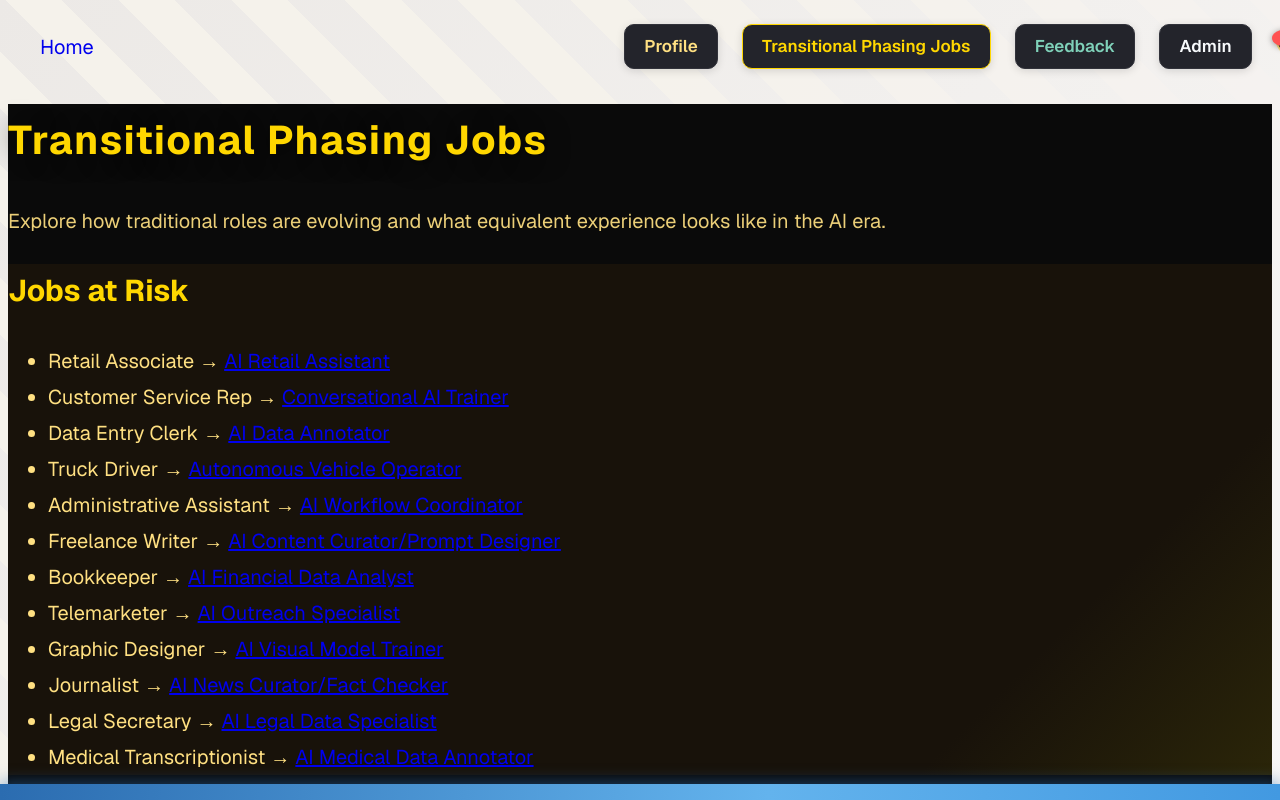
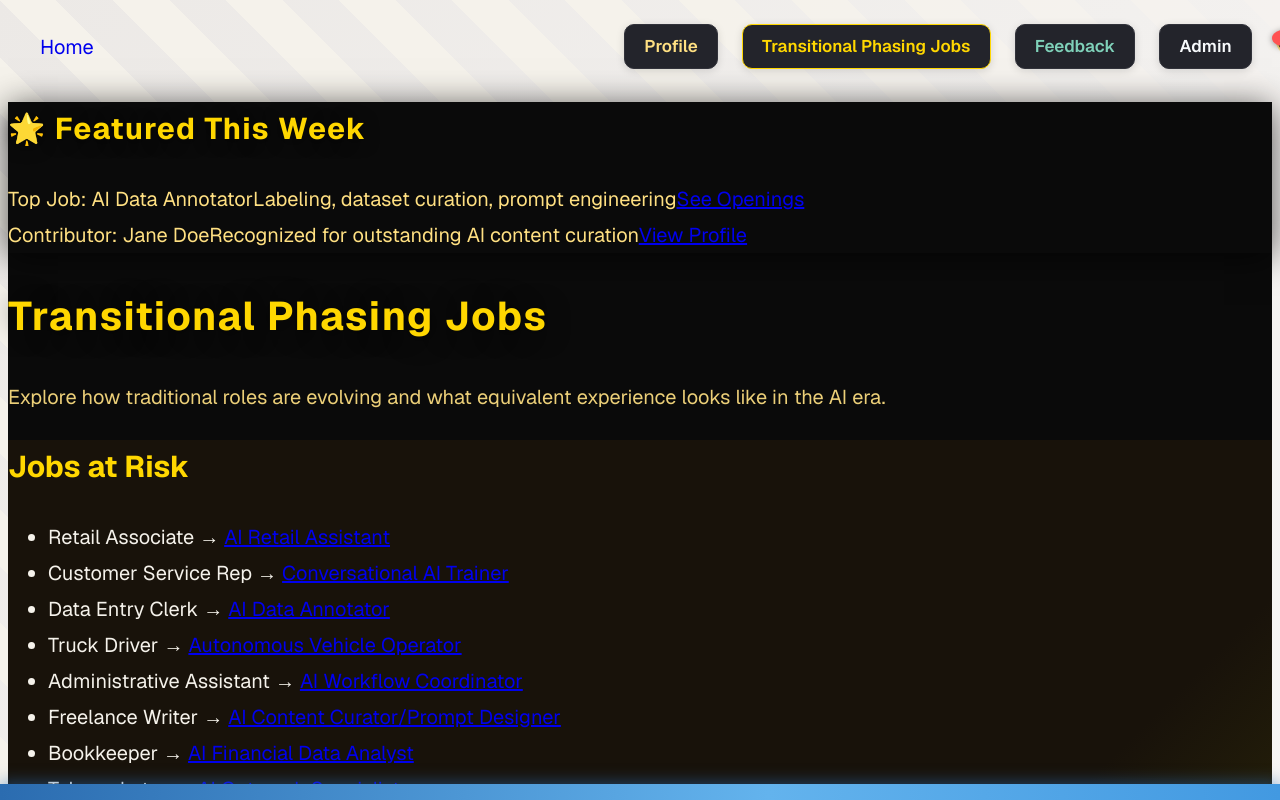
Before and after one commit to Shellzonit/auralis-sanctuary-, a Next.js app: page /transitional-phasing-jobs in a window 1280 px wide. Shown: the top 800 px of the page. Built offline with nearby package versions, Linux system fonts and the light colour scheme.

Commit message:
Add interactive hover effects and animations to lists and tables

```diff
--- a/app/transitional-phasing-jobs/page.tsx
+++ b/app/transitional-phasing-jobs/page.tsx
@@ -1,6 +1,22 @@
 export default function TransitionalPhasingJobs() {
   return (
     <main className="min-h-screen flex flex-col items-center justify-center bg-black text-yellow-300 px-6 py-16" style={{ background: '#0a0a0a' }}>
+      {/* Spotlight Section */}
+      <section className="w-full max-w-3xl rounded-2xl shadow-xl p-8 border-2 border-yellow-400 mb-12 mt-4 bg-gradient-to-br from-yellow-900/80 to-yellow-700/40 flex flex-col items-center" style={{ color: '#ffe082', boxShadow: '0 4px 32px #000a' }}>
+        <h2 className="text-3xl font-extrabold mb-4 text-center tracking-wide" style={{ color: '#ffd700', textShadow: '0 2px 16px #000a', letterSpacing: 1.2 }}>🌟 Featured This Week</h2>
+        <div className="w-full flex flex-col md:flex-row md:justify-center gap-6">
+          <div className="flex-1 bg-black/60 rounded-xl p-6 border border-yellow-700 flex flex-col items-center">
+            <span className="font-bold text-lg mb-2" style={{ color: '#ffe082' }}>Top Job: AI Data Annotator</span>
+            <span className="text-base mb-2">Labeling, dataset curation, prompt engineering</span>
+            <a href="#" className="text-amber-200 underline font-semibold hover:text-amber-300 transition-colors">See Openings</a>
+          </div>
+          <div className="flex-1 bg-black/60 rounded-xl p-6 border border-yellow-700 flex flex-col items-center">
+            <span className="font-bold text-lg mb-2" style={{ color: '#ffe082' }}>Contributor: Jane Doe</span>
+            <span className="text-base mb-2">Recognized for outstanding AI content curation</span>
+            <a href="#" className="text-amber-200 underline font-semibold hover:text-amber-300 transition-colors">View Profile</a>
+          </div>
+        </div>
+      </section>
       <h1 className="text-5xl font-extrabold mb-8 text-center drop-shadow-lg" style={{ color: '#ffd700', letterSpacing: 1.5, textShadow: '0 2px 24px #000a' }}>
         Transitional Phasing Jobs
       </h1>
@@ -10,42 +26,42 @@ export default function TransitionalPhasingJobs() {
       {/* Jobs at Risk Section */}
       <div className="w-full max-w-3xl rounded-xl shadow-lg p-8 border mb-12" style={{ background: 'linear-gradient(135deg, #18120a 80%, #ffd70022 100%)', borderColor: '#ffd700' }}>
         <h2 className="text-2xl font-semibold mb-6 text-center" style={{ color: '#ffd700' }}>Jobs at Risk</h2>
-        <ul className="list-disc pl-6 text-lg space-y-2" style={{ color: '#ffe082' }}>
-          <li>
-            Retail Associate → <a href="#ai-retail" className="text-amber-300 underline">AI Retail Assistant</a>
+        <ul className="list-disc pl-6 text-lg space-y-2">
+          <li className="transition-transform duration-150 hover:scale-105 hover:bg-yellow-900/20 rounded-lg px-2">
+            Retail Associate → <a href="#ai-retail" className="text-amber-300 underline hover:text-yellow-400 transition-colors">AI Retail Assistant</a>
           </li>
-          <li>
-            Customer Service Rep → <a href="#ai-customer" className="text-amber-300 underline">Conversational AI Trainer</a>
+          <li className="transition-transform duration-150 hover:scale-105 hover:bg-yellow-900/20 rounded-lg px-2">
+            Customer Service Rep → <a href="#ai-customer" className="text-amber-300 underline hover:text-yellow-400 transition-colors">Conversational AI Trainer</a>
           </li>
-          <li>
-            Data Entry Clerk → <a href="#ai-data" className="text-amber-300 underline">AI Data Annotator</a>
+          <li className="transition-transform duration-150 hover:scale-105 hover:bg-yellow-900/20 rounded-lg px-2">
+            Data Entry Clerk → <a href="#ai-data" className="text-amber-300 underline hover:text-yellow-400 transition-colors">AI Data Annotator</a>
           </li>
-          <li>
-            Truck Driver → <a href="#ai-driver" className="text-amber-300 underline">Autonomous Vehicle Operator</a>
+          <li className="transition-transform duration-150 hover:scale-105 hover:bg-yellow-900/20 rounded-lg px-2">
+            Truck Driver → <a href="#ai-driver" className="text-amber-300 underline hover:text-yellow-400 transition-colors">Autonomous Vehicle Operator</a>
           </li>
-          <li>
-            Administrative Assistant → <a href="#ai-admin" className="text-amber-300 underline">AI Workflow Coordinator</a>
+          <li className="transition-transform duration-150 hover:scale-105 hover:bg-yellow-900/20 rounded-lg px-2">
+            Administrative Assistant → <a href="#ai-admin" className="text-amber-300 underline hover:text-yellow-400 transition-colors">AI Workflow Coordinator</a>
           </li>
-          <li>
-            Freelance Writer → <a href="#ai-writer" className="text-amber-300 underline">AI Content Curator/Prompt Designer</a>
+          <li className="transition-transform duration-150 hover:scale-105 hover:bg-yellow-900/20 rounded-lg px-2">
+            Freelance Writer → <a href="#ai-writer" className="text-amber-300 underline hover:text-yellow-400 transition-colors">AI Content Curator/Prompt Designer</a>
           </li>
-          <li>
-            Bookkeeper → <a href="#ai-bookkeeper" className="text-amber-300 underline">AI Financial Data Analyst</a>
+          <li className="transition-transform duration-150 hover:scale-105 hover:bg-yellow-900/20 rounded-lg px-2">
+            Bookkeeper → <a href="#ai-bookkeeper" className="text-amber-300 underline hover:text-yellow-400 transition-colors">AI Financial Data Analyst</a>
           </li>
-          <li>
-            Telemarketer → <a href="#ai-telemarketer" className="text-amber-300 underline">AI Outreach Specialist</a>
+          <li className="transition-transform duration-150 hover:scale-105 hover:bg-yellow-900/20 rounded-lg px-2">
+            Telemarketer → <a href="#ai-telemarketer" className="text-amber-300 underline hover:text-yellow-400 transition-colors">AI Outreach Specialist</a>
           </li>
-          <li>
-            Graphic Designer → <a href="#ai-graphic" className="text-amber-300 underline">AI Visual Model Trainer</a>
+          <li className="transition-transform duration-150 hover:scale-105 hover:bg-yellow-900/20 rounded-lg px-2">
+            Graphic Designer → <a href="#ai-graphic" className="text-amber-300 underline hover:text-yellow-400 transition-colors">AI Visual Model Trainer</a>
           </li>
-          <li>
-            Journalist → <a href="#ai-journalist" className="text-amber-300 underline">AI News Curator/Fact Checker</a>
+          <li className="transition-transform duration-150 hover:scale-105 hover:bg-yellow-900/20 rounded-lg px-2">
+            Journalist → <a href="#ai-journalist" className="text-amber-300 underline hover:text-yellow-400 transition-colors">AI News Curator/Fact Checker</a>
           </li>
-          <li>
-            Legal Secretary → <a href="#ai-legal" className="text-amber-300 underline">AI Legal Data Specialist</a>
+          <li className="transition-transform duration-150 hover:scale-105 hover:bg-yellow-900/20 rounded-lg px-2">
+            Legal Secretary → <a href="#ai-legal" className="text-amber-300 underline hover:text-yellow-400 transition-colors">AI Legal Data Specialist</a>
           </li>
-          <li>
-            Medical Transcriptionist → <a href="#ai-medical" className="text-amber-300 underline">AI Medical Data Annotator</a>
+          <li className="transition-transform duration-150 hover:scale-105 hover:bg-yellow-900/20 rounded-lg px-2">
+            Medical Transcriptionist → <a href="#ai-medical" className="text-amber-300 underline hover:text-yellow-400 transition-colors">AI Medical Data Annotator</a>
           </li>
         </ul>
       </div>
@@ -53,14 +69,14 @@ export default function TransitionalPhasingJobs() {
         <h2 className="text-2xl font-semibold mb-6 text-center" style={{ color: '#ffd700' }}>Jobs Replaced or Evolving with AI</h2>
         <table className="w-full text-left border-collapse" style={{ color: '#ffe082' }}>
           <thead>
-            <tr>
+            <tr className="transition-colors duration-150 hover:bg-yellow-900/20">
               <th className="py-2 px-3 border-b border-yellow-700 text-lg">Traditional Job</th>
               <th className="py-2 px-3 border-b border-yellow-700 text-lg">AI Field Equivalent</th>
               <th className="py-2 px-3 border-b border-yellow-700 text-lg">Relevant AI Experience</th>
             </tr>
           </thead>
           <tbody>
-            <tr>
+            <tr className="transition-transform duration-150 hover:scale-102 hover:bg-yellow-900/20">
               <td className="py-2 px-3 border-b border-yellow-900">Data Entry Clerk</td>
               <td className="py-2 px-3 border-b border-yellow-900">AI Data Annotator</td>
               <td className="py-2 px-3 border-b border-yellow-900">Labeling, dataset curation, prompt engineering</td>
@@ -126,6 +142,12 @@ export default function TransitionalPhasingJobs() {
           <li><span className="font-bold">Specialized Roles (Legal, Medical, etc.):</span> $30–$100/hr</li>
         </ul>
       </div>
+      {/* Call to Action Section */}
+      <div className="w-full flex justify-center items-center mb-12">
+        <a href="/app/join" className="inline-block bg-gradient-to-r from-yellow-500 to-yellow-300 text-black font-bold py-4 px-10 rounded-full shadow-lg text-xl hover:from-yellow-400 hover:to-yellow-200 transition-all duration-150 border-2 border-yellow-400" style={{ letterSpacing: 1.1 }}>
+          Join the Community & Explore Jobs
+        </a>
+      </div>
       {/* AI Companies Seeking Help - Centered and Elegant Section */}
       <div className="w-full flex justify-center items-center mt-8 mb-8">
         <div className="w-full max-w-2xl rounded-2xl shadow-2xl p-10 border-2 border-yellow-400 bg-gradient-to-br from-yellow-900/80 to-yellow-700/40" style={{ color: '#ffe082', boxShadow: '0 4px 32px #000a' }}>
```
